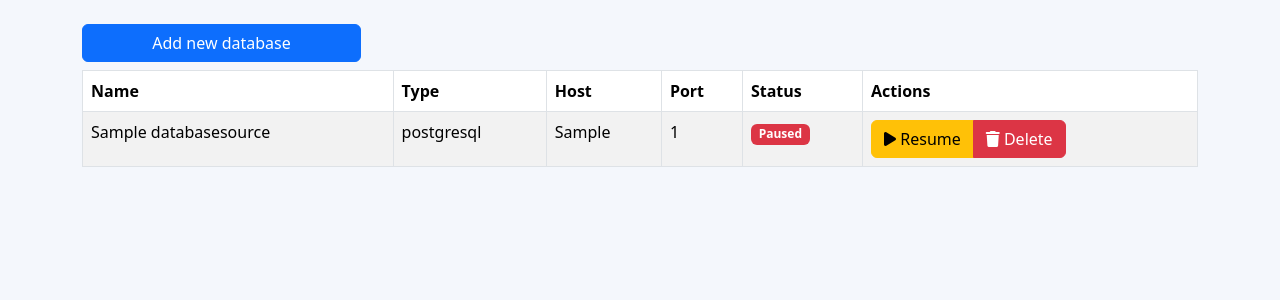
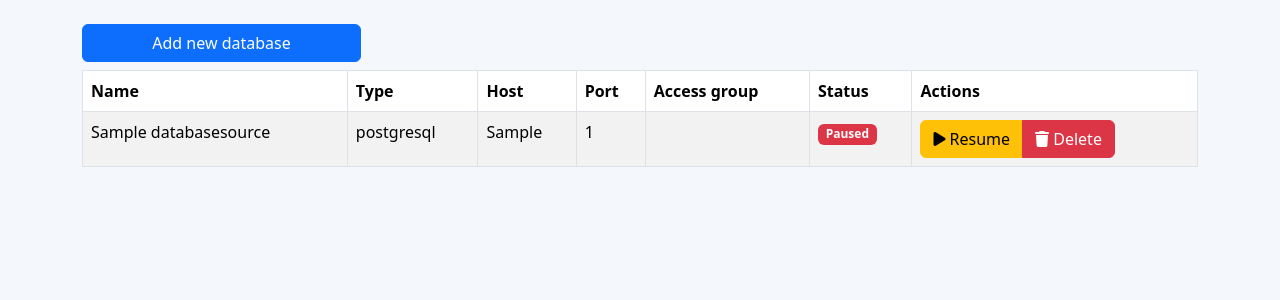
Before and after one commit to hbotond1999/Datafyme, a Django app: page /en/db_configurator/ in a window 1280 px wide. Shown: the part 58-358 px from the top of the page. Run offline with Django 5.2, Linux system fonts and the light colour scheme; a user stored in the database is signed in; tables that the repository leaves empty hold one stand-in row (values such as "Sample post"); parts of the project's set-up code (start-up, migrations or seed data) failed here and were passed over.

Commit message:
group name

```diff
--- a/backend/reportassistant/db_configurator/templates/db_configurator/connections-table.html
+++ b/backend/reportassistant/db_configurator/templates/db_configurator/connections-table.html
@@ -11,6 +11,7 @@
                         <th>{% trans 'Type' %}</th>
                         <th>{% trans 'Host' %}</th>
                         <th>{% trans 'Port' %}</th>
+                        <th>{% trans 'Access group' %}</th>
                         <th>{% trans 'Status' %}</th>
                         <th>{% trans 'Actions' %}</th>
                     </tr>
@@ -22,6 +23,7 @@
                         <td>{{ database.type }}</td>
                         <td>{{ database.host }}</td>
                         <td>{{ database.port }}</td>
+                      <td>{{ database.group.name }}</td>
                         <td>
                             {% if database.is_paused %}
                                 <span class="badge bg-danger">{% trans 'Paused' %}</span>
```
Also changed, not shown: backend/README.md, backend/reportassistant/locale/en/LC_MESSAGES/django.po, backend/reportassistant/locale/hu/LC_MESSAGES/django.po.
